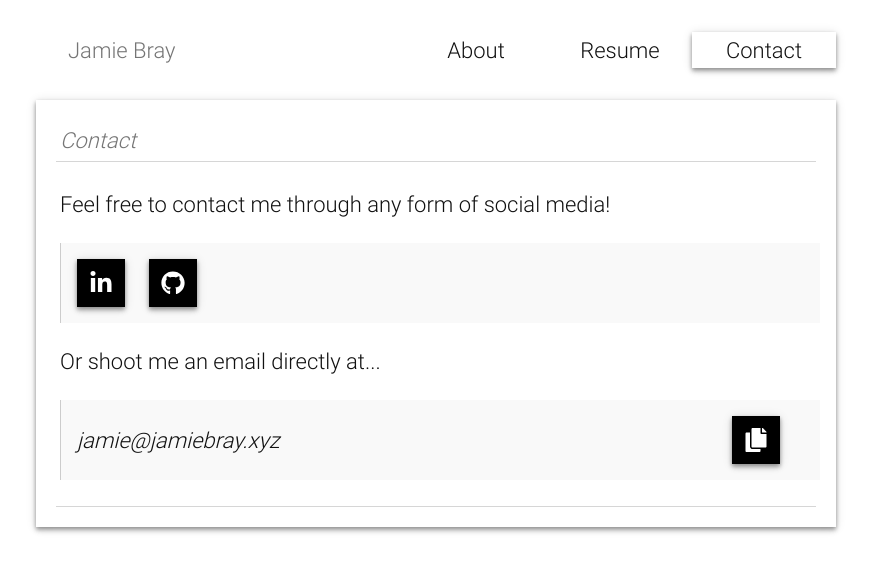
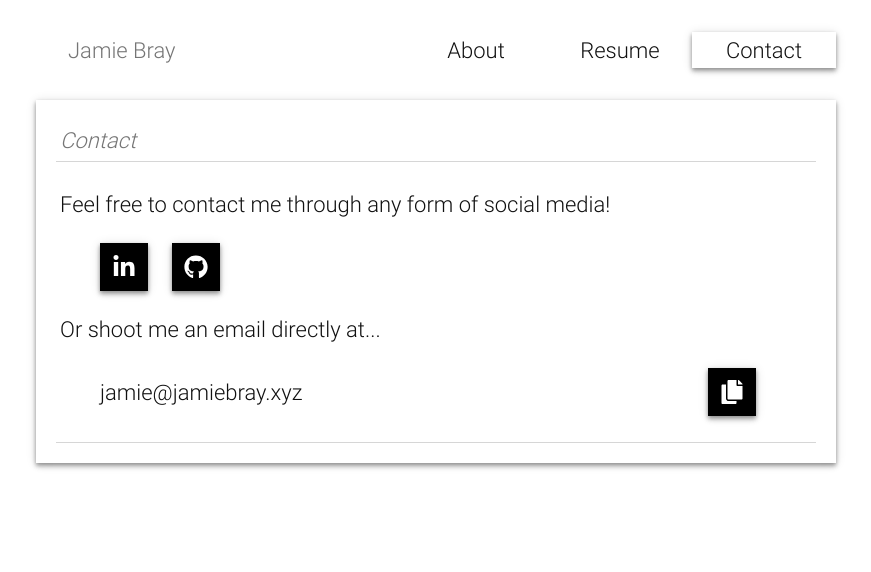
Before and after one commit to Jumbub/jamiebray-ui, a Next.js app: page /contact in a window 1280 px wide. Shown: the top 572 px of the page, without its empty margins (204-1075 px from the left). Built offline with nearby package versions, Linux system fonts and the light colour scheme.

Commit message:
Ew, remove the global style selectors

```diff
--- a/src/gui/components/ContentCardContact/ContentCardContact.module.scss
+++ b/src/gui/components/ContentCardContact/ContentCardContact.module.scss
@@ -3,17 +3,17 @@
 @import '../../styles/interaction.scss';
 
 .content {
-  p {
   @include font-regular;
+  margin-top: 16px;
 }
-  blockquote {
+
+.quote {
   font-style: italic;
   background: #f9f9f9;
   border-left: 1px solid #ccc;
   margin: 0;
   margin-bottom: 22px;
   padding: 16px;
-  }
 }
 
 .multipleCards {
```
Lines whose indentation alone changed are shown as unchanged.
